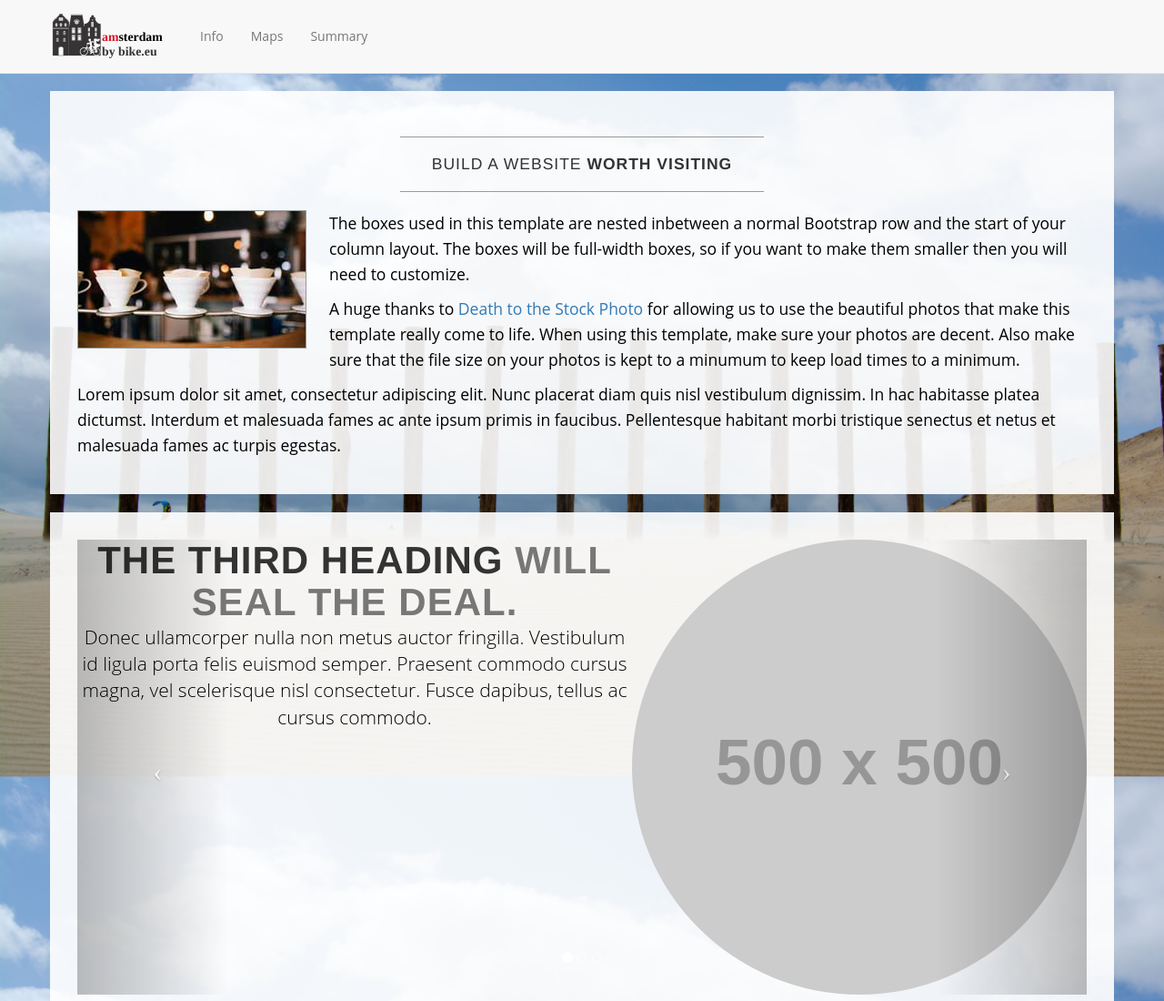
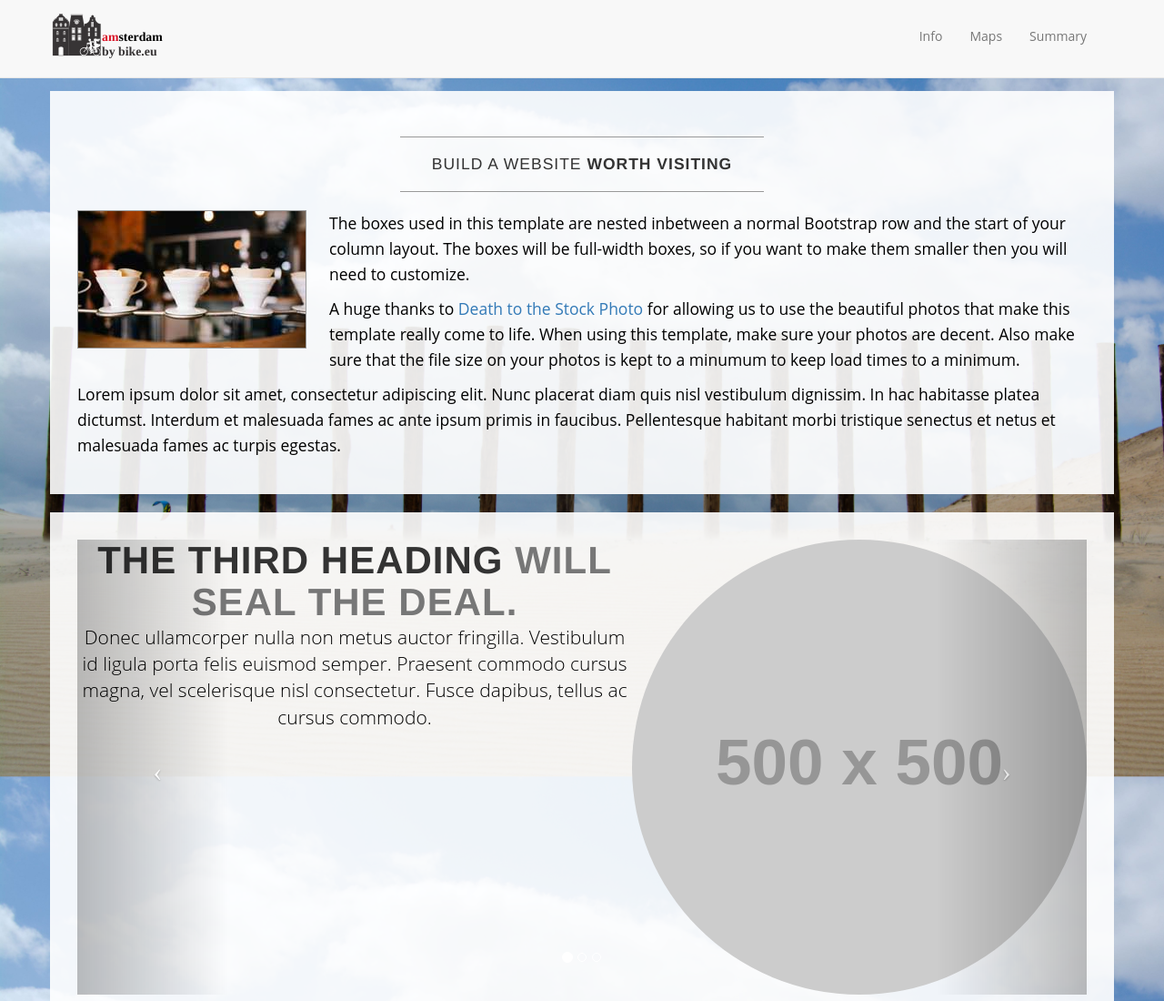
Before and after one commit to npmcdn-to-unpkg-bot/1oglop1.github.io, a plain HTML site: page index.html in a window 1280 px wide. Shown: the top 1100 px of the page at 91% size. Drawn offline with Linux system fonts and the light colour scheme; placeholder pictures from the web are drawn by us.

Commit message:
text to right

```diff
--- a/css/abb.css
+++ b/css/abb.css
@@ -8,6 +8,14 @@ body {
     padding-top: 70px;
 }
 
+.navbar .navbar-nav {
+    display: inline-block;
+    float: none;
+}
+
+.navbar .navbar-collapse {
+    text-align: right;
+}
 
 h1,
 h2,
@@ -93,7 +101,7 @@ section h2 {
 }
 
 
-/*media section*/
+/* ======================================== media section*/
 /*min 768*/
 @media(min-width:768px) {
     body {
```
